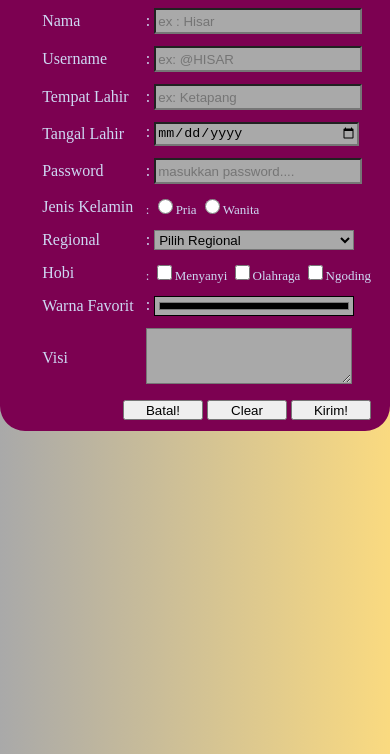
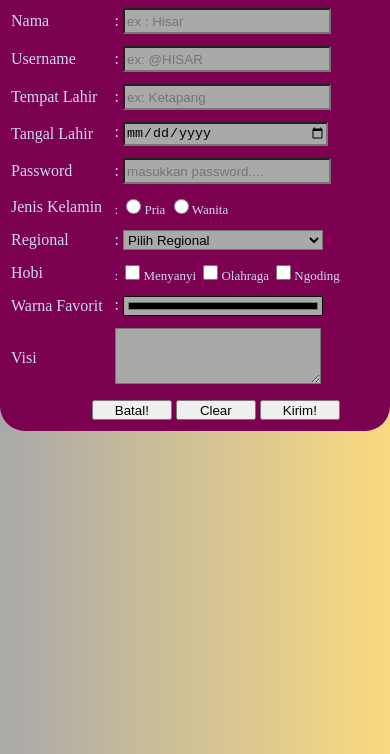
Before and after one commit to Hisarcode/hisarcode.github.io, a plain HTML site: page Form.html in a window 390 px wide. Shown: the part 90-844 px from the top of the page. Drawn offline with Linux system fonts and the light colour scheme.

Commit message:
clear margin

```diff
--- a/Form.html
+++ b/Form.html
@@ -60,7 +60,7 @@
 				font-size: 40px;
 			}
 			form{
-				margin-left:8%;
+				margin-left:0;
 			}
 			button{
 				margin-left: 0;
```
